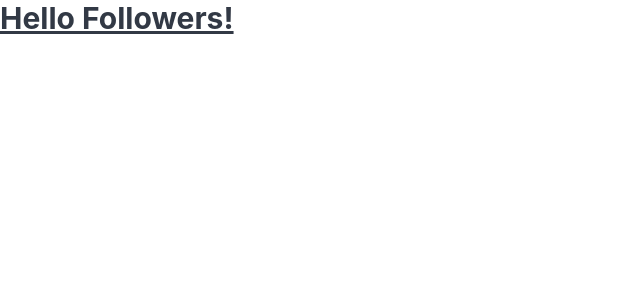
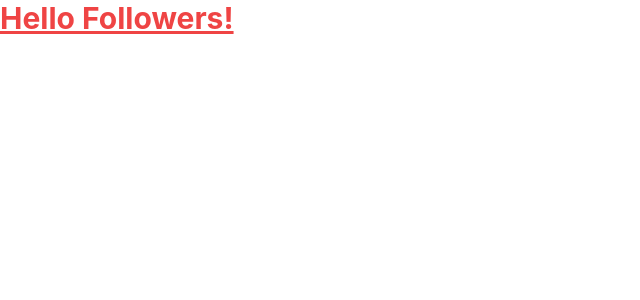
Before and after one commit to codemarns/tutorials, a React (Vite) app: page / in a window 1280 px wide. Shown: the top 300 px of the page, without its empty margins (0-640 px from the left). Built offline with nearby package versions, Linux system fonts and the light colour scheme.

Commit message:
update: transfer colors direct from theme to extends

```diff
--- a/tailwind.config.js
+++ b/tailwind.config.js
@@ -2,6 +2,7 @@
 export default {
   content: ["./index.html", "./src/**/*.{js,ts,jsx,tsx}"],
   theme: {
+    extend: {
       colors: {
         "default-50": "#F0F2F4",
         "default-100": "#CFD1D9",
@@ -49,7 +50,6 @@ export default {
         "success-950": "#001A14",
         white: "#FFFFFF",
       },
-    extend: {
       screens: {
         xs: "425px",
         // => @media (min-width: 425px) { ... }
```
Lines whose indentation alone changed are shown as unchanged.
